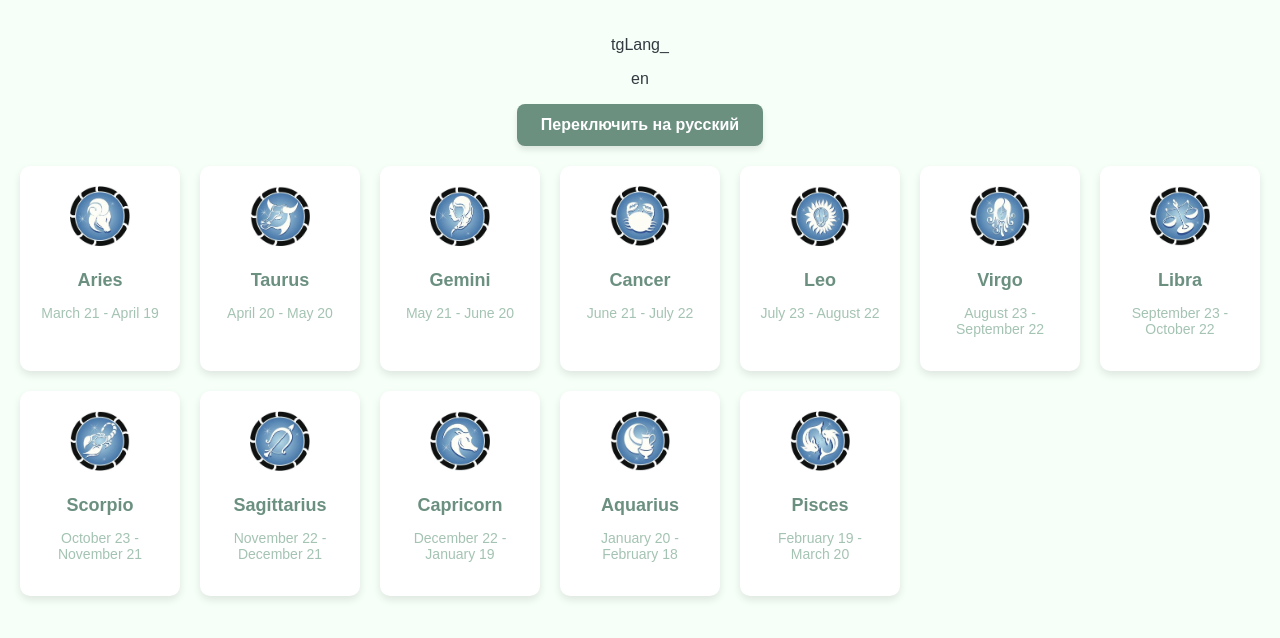
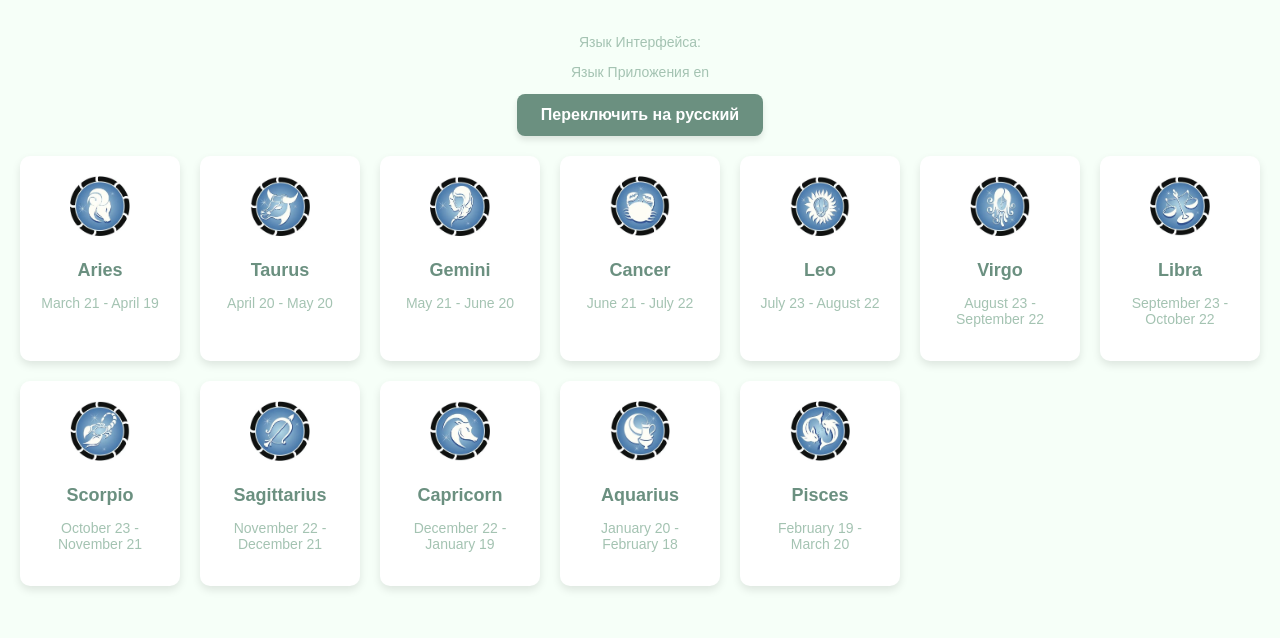
Before and after one commit to VadimLitau/zodiacTelegramApp, a React (Vite) app: page / in a window 1280 px wide. Shown: the top 638 px of the page. Built offline with nearby package versions, Linux system fonts and the light colour scheme.

Commit message:
test_lang8

```diff
--- a/src/App.css
+++ b/src/App.css
@@ -54,7 +54,8 @@ body {
 	color: var(--primary-color);
 }
 
-.zodiac-card p {
+.zodiac-card p,
+.demonstration_lang {
 	font-size: 14px;
 	color: var(--secondary-color);
 }
--- a/src/App.jsx
+++ b/src/App.jsx
@@ -46,8 +46,8 @@ function App() {
 
   return (
     <div className="app">
-      <p>tgLang_{test}</p>
-      <p>{language}</p>
+      <p className='demonstration_lang'>Язык Интерфейса: {test}</p>
+      <p className='demonstration_lang'>Язык Приложения {language}</p>
       <button onClick={toggleLanguage}>
         {language === 'ru' ? 'Switch to English' : 'Переключить на русский'}
       </button>
```
